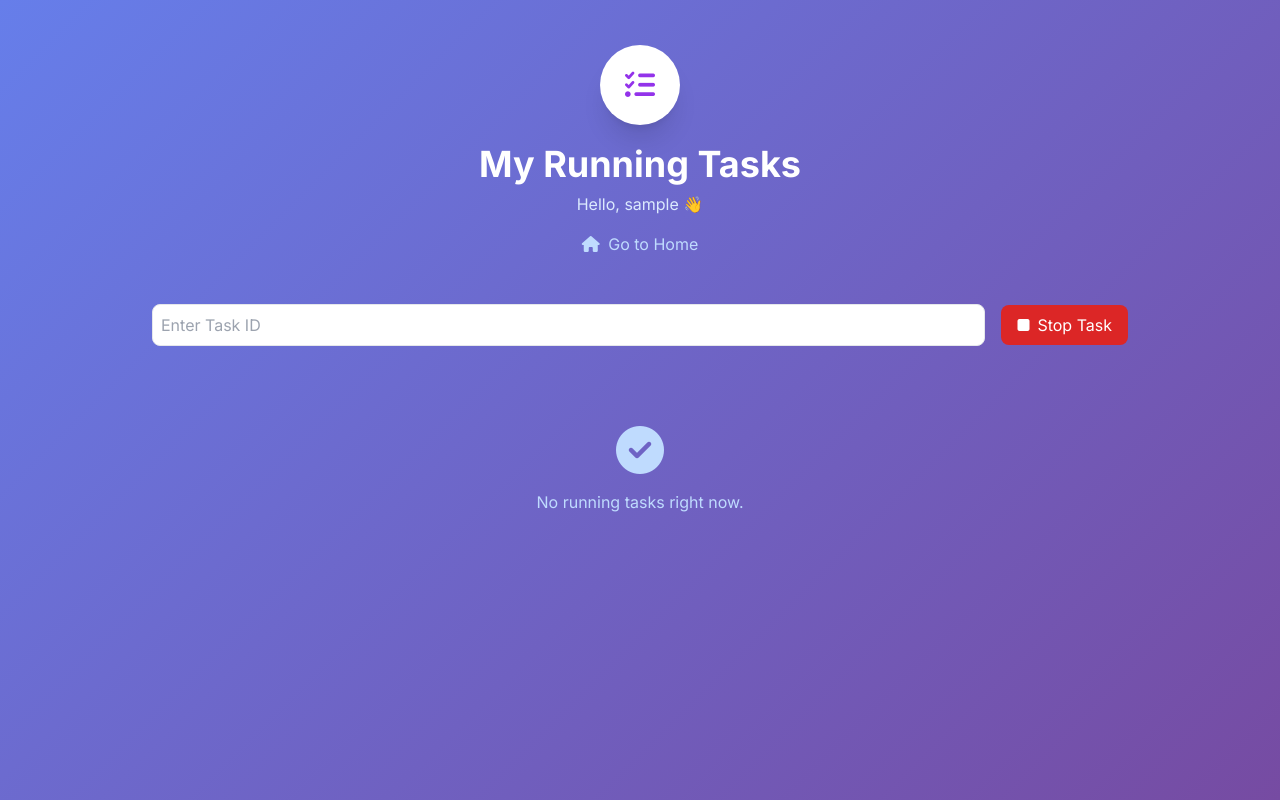
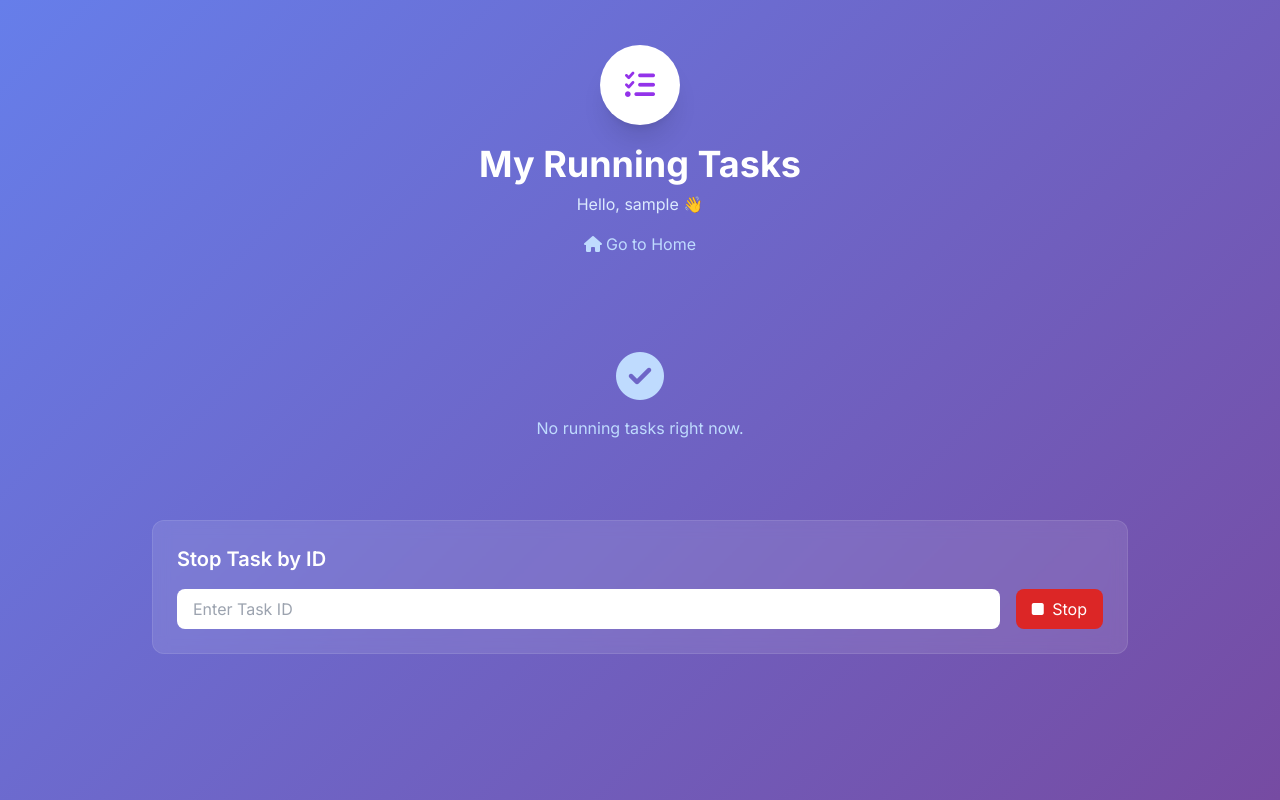
Before and after one commit to Legend-Xaryab/Approvex-Cha7x, a Flask app: page /my_tasks in a window 1280 px wide. Run offline with Flask 3, Linux system fonts and the light colour scheme; the visitor is signed in with stand-in values (Sample User, id 1); some libraries are stand-ins or nearby versions.

Commit message:
Update my_tasks.html

```diff
--- a/templates/my_tasks.html
+++ b/templates/my_tasks.html
@@ -8,56 +8,61 @@
   <link rel="stylesheet" href="https://cdnjs.cloudflare.com/ajax/libs/font-awesome/6.5.0/css/all.min.css"/>
   <style>
     @import url('https://fonts.googleapis.com/css2?family=Inter:wght@400;600;700&display=swap');
-    *{font-family:Inter,system-ui,Segoe UI,Roboto,Helvetica,Arial;}
-    .gradient-bg{background:linear-gradient(135deg,#667eea 0%,#764ba2 100%);}
-    .glass{background:rgba(255,255,255,.1);backdrop-filter:blur(8px);}
-    .floaty{animation:floaty 8s ease-in-out infinite;}
-    @keyframes floaty{0%,100%{transform:translateY(0)}50%{transform:translateY(-12px)}}
+    * { font-family: Inter, system-ui, Segoe UI, Roboto, Helvetica, Arial; }
+    .gradient-bg { background: linear-gradient(135deg,#667eea 0%,#764ba2 100%); }
+    .glass { background: rgba(255,255,255,.1); backdrop-filter: blur(8px); }
+    .floaty { animation: floaty 8s ease-in-out infinite; }
+    @keyframes floaty { 0%,100% {transform: translateY(0)} 50% {transform: translateY(-12px)} }
   </style>
 </head>
 <body class="min-h-screen gradient-bg text-white">
-  <div class="max-w-5xl mx-auto px-6 py-12">
+  <div class="max-w-5xl w-full mx-auto px-4 sm:px-6 py-12">
     <header class="text-center mb-12">
-      <div class="inline-flex items-center justify-center w-20 h-20 rounded-full bg-white text-purple-600 shadow-xl mb-4 floaty">
-        <i class="fa-solid fa-list-check text-3xl"></i>
+      <div class="inline-flex items-center justify-center w-16 h-16 sm:w-20 sm:h-20 rounded-full bg-white text-purple-600 shadow-xl mb-4 floaty mx-auto">
+        <i class="fa-solid fa-list-check text-2xl sm:text-3xl"></i>
       </div>
-      <h1 class="text-4xl font-bold">My Running Tasks</h1>
-      <p class="text-blue-100 mt-2">Hello, {{ username }} 👋</p>
-      <div class="mt-4 space-x-4">
-        <a href="/" class="text-blue-200 hover:text-white">
+      <h1 class="text-3xl sm:text-4xl font-bold">My Running Tasks</h1>
+      <p class="text-blue-100 mt-2 text-sm sm:text-base">Hello, {{ username }} 👋</p>
+      <div class="mt-4 space-x-2 sm:space-x-4">
+        <a href="/" class="text-blue-200 hover:text-white text-sm sm:text-base inline-flex items-center justify-center">
           <i class="fa-solid fa-home mr-1"></i> Go to Home
         </a>
       </div>
     </header>
 
-    <!-- Stop Task by ID Form -->
-    <div class="mb-8">
-      <form method="POST" action="{{ url_for('stop_task_by_id') }}" class="flex flex-col sm:flex-row items-center gap-4">
-        <input type="text" name="task_id" placeholder="Enter Task ID"
-               class="w-full sm:w-auto flex-1 border p-2 rounded-lg text-black" required>
-        <button type="submit" class="px-4 py-2 bg-red-600 hover:bg-red-700 rounded-lg text-white flex items-center justify-center">
-          <i class="fa-solid fa-stop mr-2"></i> Stop Task
-        </button>
-      </form>
-    </div>
+    <!-- Flash Messages -->
+    {% with messages = get_flashed_messages(with_categories=true) %}
+      {% if messages %}
+        <div class="mb-4 space-y-2">
+          {% for category, message in messages %}
+            <div class="p-4 rounded-lg transition
+                        {% if category == 'success' %}bg-green-600 text-white{% else %}bg-red-600 text-white{% endif %}">
+              {{ message }}
+            </div>
+          {% endfor %}
+        </div>
+      {% endif %}
+    {% endwith %}
 
     <main>
       {% if tasks %}
         <div class="space-y-4">
           {% for task_id, task in tasks.items() %}
-          <div class="glass rounded-xl p-6 border border-white/10 flex flex-col sm:flex-row items-start sm:items-center justify-between gap-4">
+          <div class="glass rounded-xl p-4 sm:p-6 border border-white/10 flex flex-col sm:flex-row sm:items-center sm:justify-between gap-3">
             <div class="flex-1">
-              <p class="font-semibold break-all">Task ID: <span id="task-{{ loop.index }}">{{ task_id }}</span></p>
-              <p class="text-sm text-blue-200">Type: {{ task.type }} | Status: {{ task.status }}</p>
+              <p class="font-semibold text-sm sm:text-base">Task ID: {{ task_id }}</p>
+              <p class="text-xs sm:text-sm text-blue-200">Type: {{ task.type }} | Status: {{ task.status }}</p>
             </div>
-            <div class="flex gap-2 flex-wrap">
-              <button onclick="copyTaskId('{{ loop.index }}')"
-                      class="px-3 py-2 bg-blue-600 hover:bg-blue-700 rounded-lg text-sm flex items-center gap-1">
-                <i class="fa-regular fa-copy"></i> Copy ID
+            <div class="flex flex-col sm:flex-row gap-2 w-full sm:w-auto">
+              <!-- Copy Task ID -->
+              <button onclick="copyTaskId('{{ task_id }}')"
+                      class="px-4 py-2 bg-blue-600 hover:bg-blue-700 rounded-lg text-sm sm:text-base transition w-full sm:w-auto">
+                <i class="fa-solid fa-copy mr-1"></i> Copy ID
               </button>
+              <!-- Stop Task -->
               <a href="/stop_task/{{ username }}/{{ task_id }}"
-                 class="px-3 py-2 bg-red-600 hover:bg-red-700 rounded-lg text-sm flex items-center gap-1">
-                <i class="fa-solid fa-stop"></i> Stop Task
+                 class="px-4 py-2 bg-red-600 hover:bg-red-700 rounded-lg text-sm sm:text-base transition w-full sm:w-auto text-center">
+                <i class="fa-solid fa-stop mr-1"></i> Stop Task
               </a>
             </div>
           </div>
@@ -65,20 +70,35 @@
         </div>
       {% else %}
         <div class="text-center py-12 text-blue-200">
-          <i class="fa-solid fa-circle-check text-5xl mb-4"></i>
-          <p>No running tasks right now.</p>
+          <i class="fa-solid fa-circle-check text-4xl sm:text-5xl mb-4"></i>
+          <p class="text-sm sm:text-base">No running tasks right now.</p>
         </div>
       {% endif %}
+
+      <!-- Manual Stop Task -->
+      <div class="glass rounded-xl p-4 sm:p-6 border border-white/10 mt-8">
+        <h2 class="text-lg sm:text-xl font-semibold mb-4 text-center sm:text-left">Stop Task by ID</h2>
+        <form method="POST" action="{{ url_for('stop_task_manual') }}"
+              class="flex flex-col sm:flex-row sm:items-center gap-2 sm:gap-4">
+          <input type="text" name="task_id" placeholder="Enter Task ID"
+                 class="flex-1 px-4 py-2 rounded-lg text-black w-full sm:w-auto" required>
+          <button type="submit"
+                  class="px-4 py-2 w-full sm:w-auto bg-red-600 hover:bg-red-700 rounded-lg text-sm sm:text-base transition">
+            <i class="fa-solid fa-stop mr-1"></i> Stop
+          </button>
+        </form>
+      </div>
     </main>
   </div>
 
   <script>
-    function copyTaskId(index) {
-      const taskId = document.getElementById(`task-${index}`).innerText;
+    function copyTaskId(taskId) {
       navigator.clipboard.writeText(taskId).then(() => {
-        alert(`Task ID "${taskId}" copied to clipboard!`);
+        alert("✅ Task ID copied: " + taskId);
+      }).catch(() => {
+        alert("❌ Failed to copy Task ID.");
       });
     }
   </script>
 </body>
-            </html>
+</html>
```
